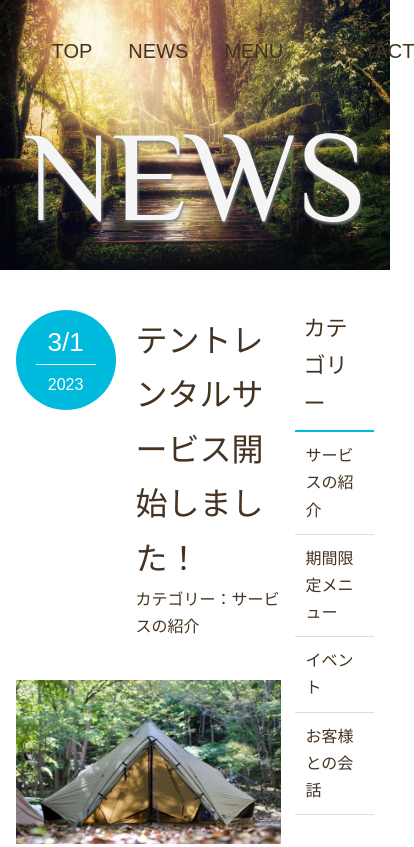
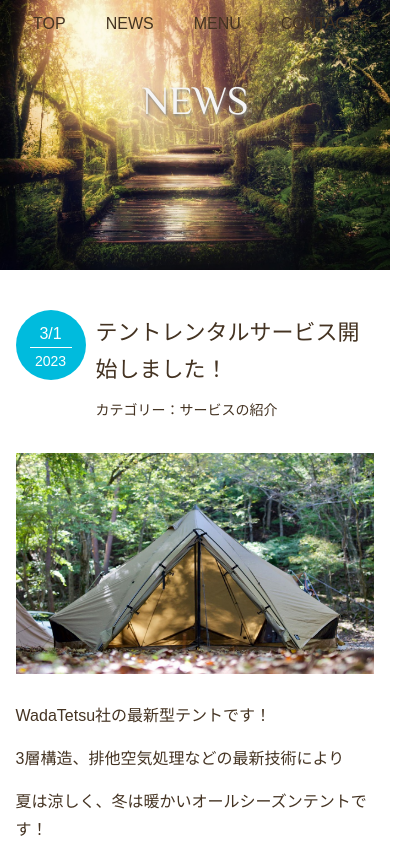
Before and after one commit to Tetsu0222/WebApp, a plain HTML site: page news.html in a window 390 px wide. Shown: the top 847 px of the page, 414 px wide, since content can reach past the window. Drawn offline with Linux system fonts and the light colour scheme; some packages are replaced by stand-ins of ours.

Commit message:
Webサイトの練習

```diff
--- a/css/style.css
+++ b/css/style.css
@@ -234,7 +234,7 @@ aside a{
 .grid{
     display: grid;
     gap: 26px;
-    grid-template-columns: 1fr 1fr 1fr;
+    grid-template-columns: repeat( auto-fit , minmax(240px , 1fr));
     margin-top: 6%;
     margin-bottom: 50px;
 }
@@ -307,3 +307,67 @@ input[type="submit"] {
 iframe{
     width: 100%;
 }
+
+@media (max-width: 600px) {
+    .page-title {
+        font-size: 2.5rem;
+    }
+    .page-header {
+        flex-direction: column;
+        align-items: center;
+    }
+
+    /* HEADER */
+    .main-nav {
+        font-size: 1rem;
+        margin-top: 10px;
+    }
+    .main-nav li {
+        margin: 0 20px;
+    }
+
+    /* HOME */
+    .home-content {
+        margin-top: 20%;
+    }
+
+    /* NEWS */
+    .news-contents {
+        flex-direction: column;
+    }
+    article,
+    aside {
+        width: 100%;
+    }
+    #news .page-title {
+        margin-top: 30px;
+    }
+    aside {
+        margin-top: 60px;
+    }
+    .post-info {
+        margin-bottom: 30px;
+    }
+    .post-date {
+        width: 70px;
+        height: 70px;
+        font-size: 1rem;
+    }
+    .post-date span {
+        font-size: 0.875rem;
+        padding-top: 2px;
+    }
+    .post-title {
+        font-size: 1.375rem;
+    }
+    .post-cat {
+        font-size: 0.875rem;
+        margin-top: 10px;
+    }
+    .post-title,
+    .post-cat {
+        margin-left: 80px;
+    }
+/* ↑ ここまで追加 ↑ */
+
+}
--- a/news.html
+++ b/news.html
@@ -2,6 +2,7 @@
 <html lang="jp">
 <head>
     <meta charset="utf-8">
+    <meta name="viewport" content="width=device-widht , initial-scale=1">
     <title>
         森林の宴 - News
     </title>
```
